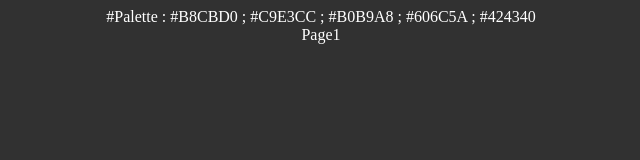
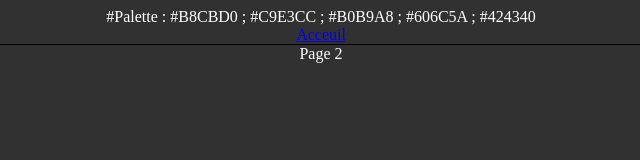
Before and after one commit to aucunnan/aucunnan.github.io, a plain HTML site: page Page1.html in a window 1280 px wide. Shown: the whole page, without its empty margins (319-959 px from the left). Drawn offline with Linux system fonts and the light colour scheme.

Commit message:
Update Page1.html

```diff
--- a/Page1.html
+++ b/Page1.html
@@ -3,9 +3,15 @@
 <html>
     <head>
         <title>Home</title>
+        <link rel="icon" href="" />
         <link href="Styles.css" rel="stylesheet" type="text/css"\>
     </head>
     <body class="Menu">
-        <div>Page1</div>
+        <header>
+            <nav>
+                <div><a href="/index.html">Acceuil</a></div>
+            </nav>
+        </header>
+        <div>Page 2</div>
     </body>
 </html>
```
